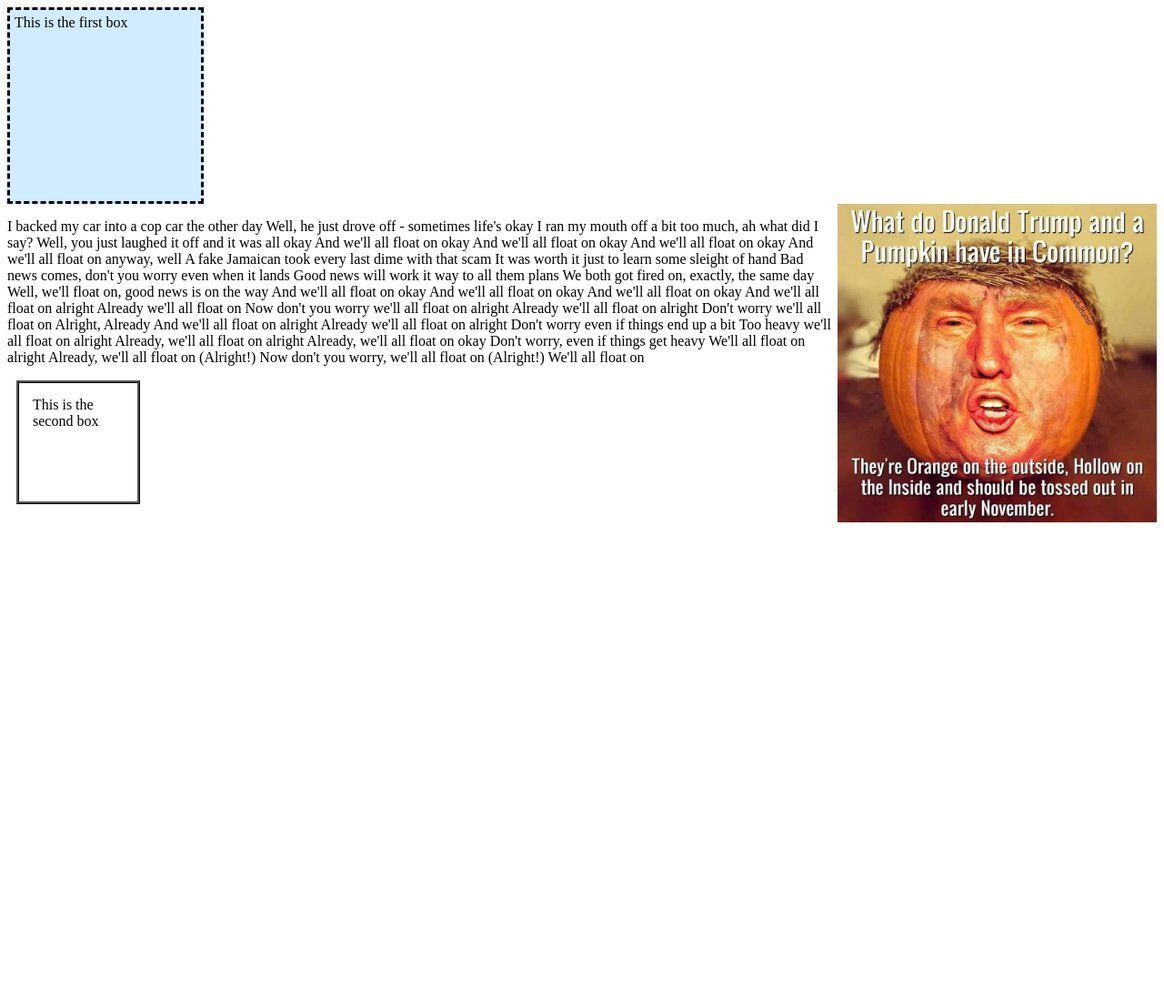
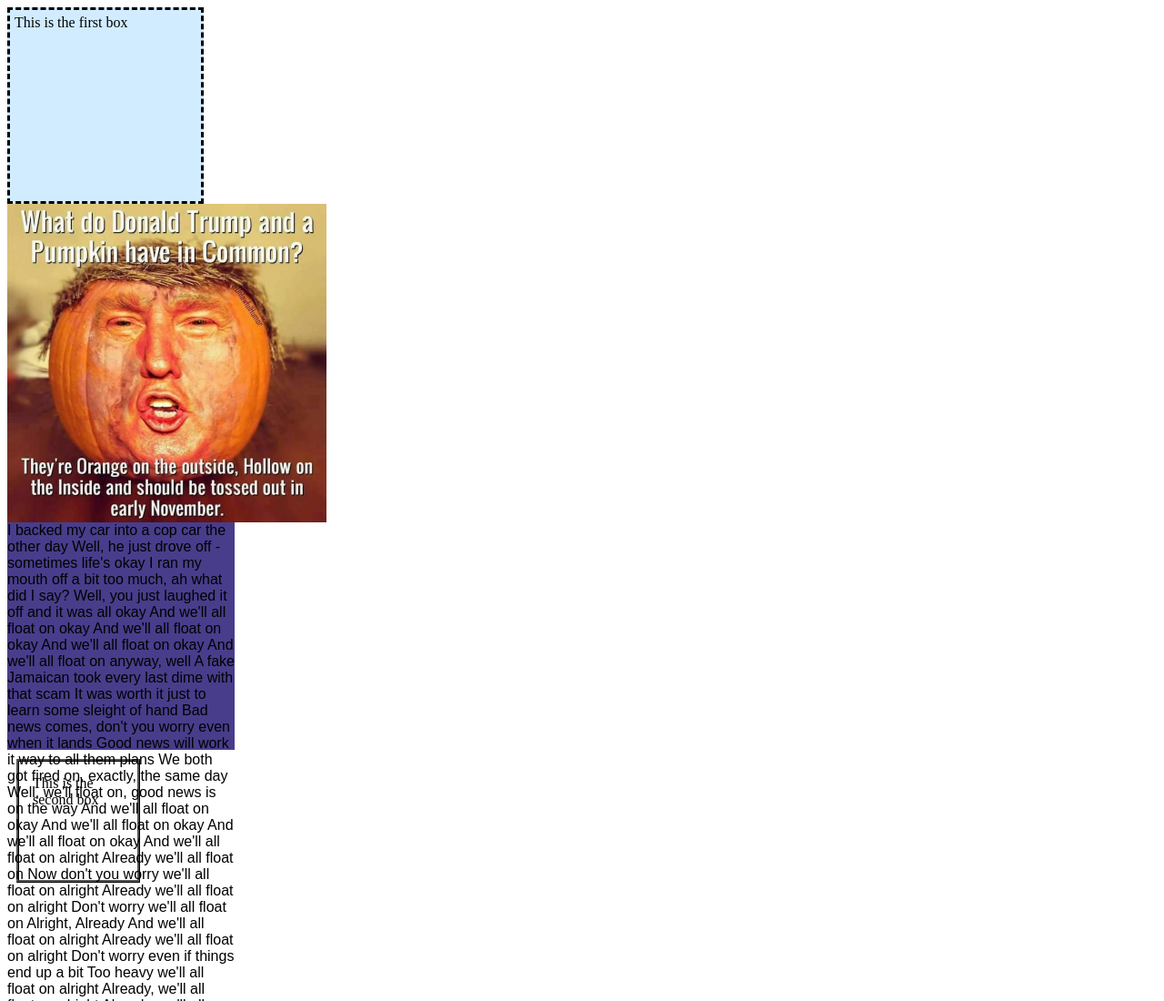
Before and after one commit to ahuss9/sandbox, a plain HTML site: page index.html in a window 1280 px wide. Shown: the top 1100 px of the page at 91% size. Before the commit the page ends 800 px from the top, so only its background shows below. Drawn offline with Linux system fonts and the light colour scheme.

Commit message:
overflow

```diff
--- a/index.html
+++ b/index.html
@@ -27,13 +27,37 @@
             float: right;
             margin: 0 0 5px 5px;
         }
+
+        .float {
+            float: left;
+            margin-right: 10px;
+            border: 3px
+        }
+
+        p {
+            font-family: arial, sans-serif;
+
+        }
+
+        .overflow {
+            background-color: darkslateblue;
+            clear: left;
+            width: 250px;
+            height: 250px
+        }
+
+        .clearleft {
+            clear: left;
+        }
     </style>
 </head>
 
 <body>
     <div class="div1">This is the first box</div>
-    <img id="tmp" src="img/trumpkin.jpg" alt="Trump Pumpkin Meme" height="350">
-    <p>I backed my car into a cop car the other day Well, he just drove off - sometimes life's okay I ran my mouth off a bit too much, ah what did I say? Well, you just laughed it off and it was all okay And we'll all float on okay And we'll all float on okay And we'll all float on okay And we'll all float on anyway, well A fake Jamaican took every last dime with that scam It was worth it just to learn some sleight of hand Bad news comes, don't you worry even when it lands Good news will work it way to all them plans We both got fired on, exactly, the same day Well, we'll float on, good news is on the way And we'll all float on okay And we'll all float on okay And we'll all float on okay And we'll all float on alright Already we'll all float on Now don't you worry we'll all float on alright Already we'll all float on alright Don't worry we'll all float on Alright, Already And we'll all float on alright Already we'll all float on alright Don't worry even if things end up a bit Too heavy we'll all float on alright Already, we'll all float on alright Already, we'll all float on okay Don't worry, even if things get heavy We'll all float on alright Already, we'll all float on (Alright!) Now don't you worry, we'll all float on (Alright!) We'll all float on</p>
+    <img class="float" src="img/trumpkin.jpg" alt="Trump Pumpkin Meme" height="350">
+    <div class="overflow">
+        <p>I backed my car into a cop car the other day Well, he just drove off - sometimes life's okay I ran my mouth off a bit too much, ah what did I say? Well, you just laughed it off and it was all okay And we'll all float on okay And we'll all float on okay And we'll all float on okay And we'll all float on anyway, well A fake Jamaican took every last dime with that scam It was worth it just to learn some sleight of hand Bad news comes, don't you worry even when it lands Good news will work it way to all them plans We both got fired on, exactly, the same day Well, we'll float on, good news is on the way And we'll all float on okay And we'll all float on okay And we'll all float on okay And we'll all float on alright Already we'll all float on Now don't you worry we'll all float on alright Already we'll all float on alright Don't worry we'll all float on Alright, Already And we'll all float on alright Already we'll all float on alright Don't worry even if things end up a bit Too heavy we'll all float on alright Already, we'll all float on alright Already, we'll all float on okay Don't worry, even if things get heavy We'll all float on alright Already, we'll all float on (Alright!) Now don't you worry, we'll all float on (Alright!) We'll all float on</p>
+    </div>
     <div class="div2">This is the second box</div>
 </body>
 </html>
```
